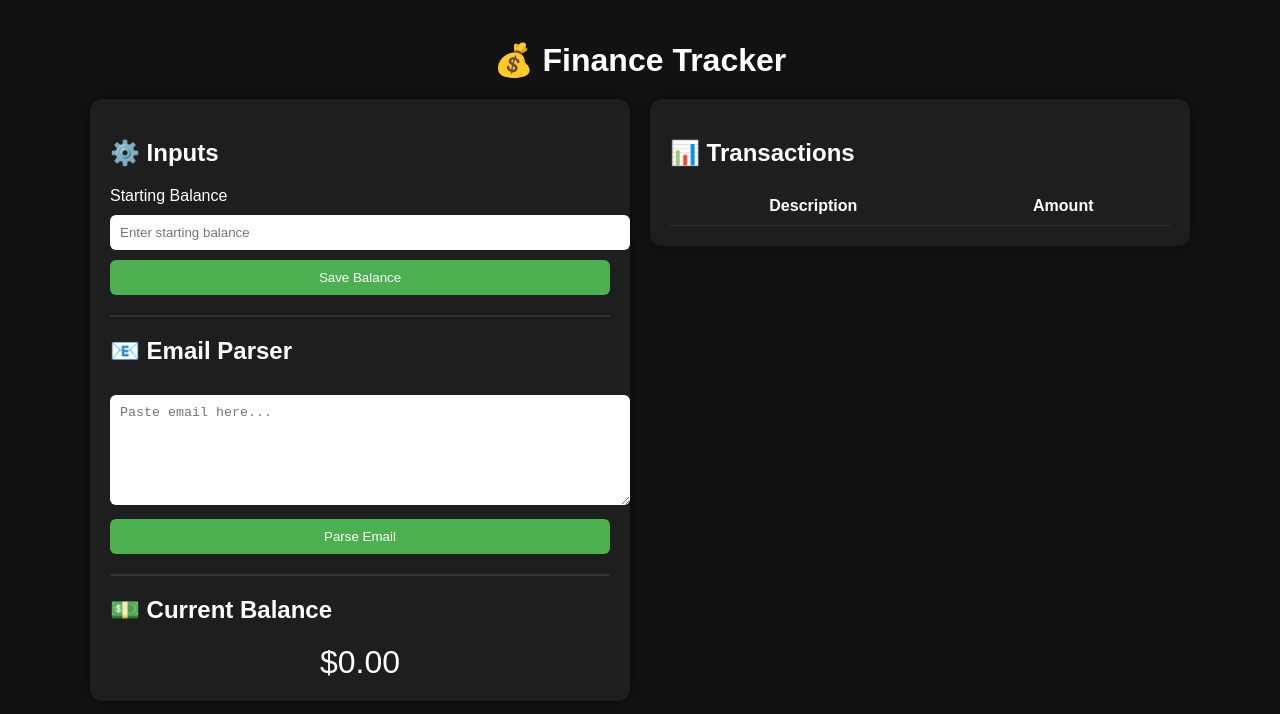
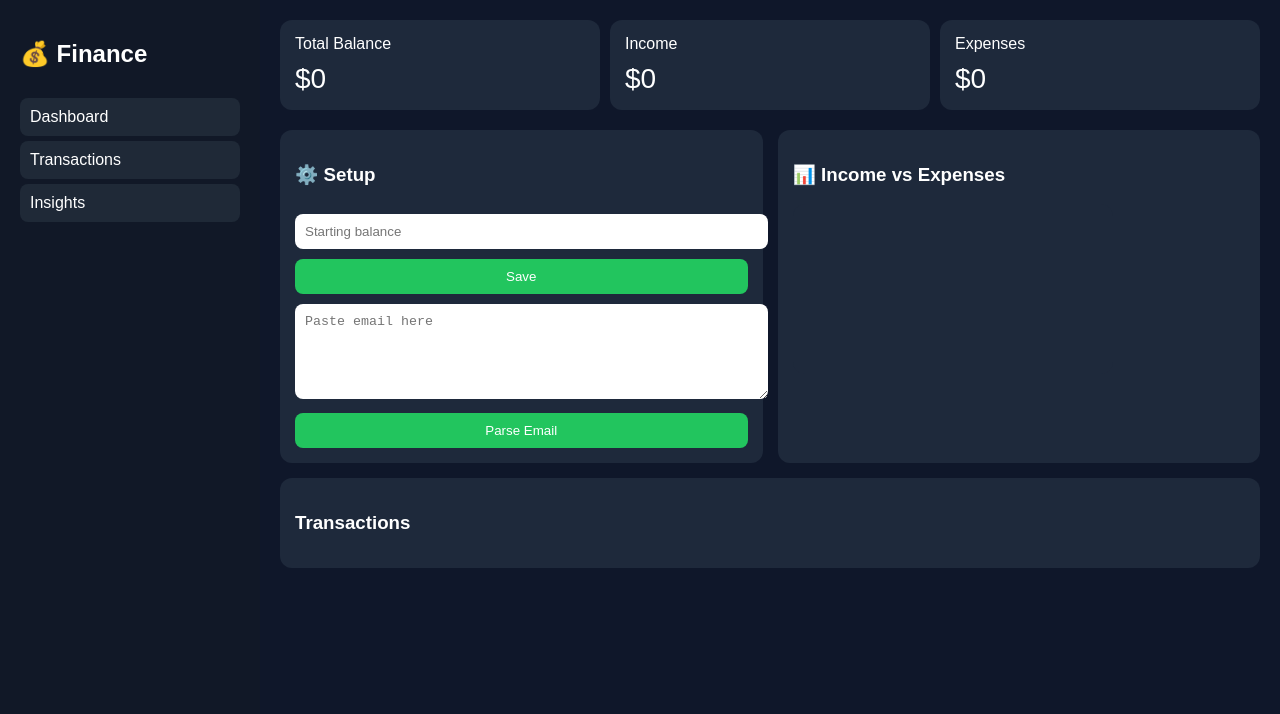
Before and after one commit to shorenathan/shorenathan.github.io, a plain HTML site: page index.html in a window 1280 px wide. Drawn offline with nearby package versions, Linux system fonts and the light colour scheme; no server answers.

Commit message:
Update index.html

```diff
--- a/index.html
+++ b/index.html
@@ -1,55 +1,86 @@
 <!DOCTYPE html>
 <html>
 <head>
-  <title>Finance Tracker</title>
+  <title>Finance Dashboard</title>
   <meta name="viewport" content="width=device-width, initial-scale=1.0">
+
+  <!-- Chart.js -->
+  <script src="https://cdn.jsdelivr.net/npm/chart.js"></script>
 
   <style>
     body {
+      margin: 0;
       font-family: Arial;
-      background: #121212;
+      background: #0f172a;
       color: white;
-      margin: 0;
+      display: flex;
+    }
+
+    /* SIDEBAR */
+    .sidebar {
+      width: 220px;
+      background: #111827;
+      height: 100vh;
       padding: 20px;
     }
 
-    h1 {
-      text-align: center;
+    .sidebar h2 {
+      margin-bottom: 30px;
+    }
+
+    .nav-item {
+      padding: 10px;
+      margin: 5px 0;
+      background: #1f2937;
+      border-radius: 8px;
+    }
+
+    /* MAIN */
+    .main {
+      flex: 1;
+      padding: 20px;
+    }
+
+    .top-cards {
+      display: flex;
+      gap: 10px;
       margin-bottom: 20px;
     }
 
-    .container {
-      display: flex;
-      gap: 20px;
-      max-width: 1100px;
-      margin: auto;
+    .card {
+      flex: 1;
+      background: #1e293b;
+      padding: 15px;
+      border-radius: 12px;
     }
 
-    .column {
-      flex: 1;
-      background: #1e1e1e;
-      padding: 20px;
-      border-radius: 12px;
-      box-shadow: 0 0 10px rgba(0,0,0,0.5);
-      height: fit-content;
+    .big {
+      font-size: 28px;
+      margin-top: 10px;
     }
 
-    input, textarea, button {
+    .grid {
+      display: grid;
+      grid-template-columns: 1fr 1fr;
+      gap: 15px;
+    }
+
+    textarea, input, button {
       width: 100%;
       padding: 10px;
       margin-top: 10px;
-      border-radius: 6px;
+      border-radius: 8px;
       border: none;
     }
 
     button {
-      background: #4CAF50;
+      background: #22c55e;
       color: white;
       cursor: pointer;
     }
 
     button:hover {
-      background: #45a049;
+      background: #16a34a;
     }
 
     table {
@@ -58,66 +89,79 @@
       border-collapse: collapse;
     }
 
-    th, td {
-      padding: 10px;
-      border-bottom: 1px solid #333;
+    td {
+      padding: 8px;
+      border-bottom: 1px solid #334155;
     }
 
-    .positive { color: #4CAF50; }
-    .negative { color: #ff4d4d; }
+    .positive { color: #22c55e; }
+    .negative { color: #ef4444; }
 
-    #balance {
-      font-size: 32px;
-      text-align: center;
-      margin-top: 10px;
+    canvas {
+      background: #1e293b;
+      border-radius: 12px;
+      padding: 10px;
     }
 
-    @media (max-width: 900px) {
-      .container {
-        flex-direction: column;
-      }
-    }
   </style>
 </head>
 
 <body>
 
-<h1>💰 Finance Tracker</h1>
+<!-- SIDEBAR -->
+<div class="sidebar">
+  <h2>💰 Finance</h2>
+  <div class="nav-item">Dashboard</div>
+  <div class="nav-item">Transactions</div>
+  <div class="nav-item">Insights</div>
+</div>
 
-<div class="container">
+<!-- MAIN -->
+<div class="main">
 
-  <!-- LEFT COLUMN -->
-  <div class="column">
-    <h2>⚙️ Inputs</h2>
+  <!-- TOP CARDS -->
+  <div class="top-cards">
+    <div class="card">
+      <div>Total Balance</div>
+      <div class="big" id="balance">$0</div>
+    </div>
 
-    <label>Starting Balance</label>
-    <input type="number" id="startingBalance" placeholder="Enter starting balance">
-    <button onclick="setStartingBalance()">Save Balance</button>
+    <div class="card">
+      <div>Income</div>
+      <div class="big" id="income">$0</div>
+    </div>
 
-    <hr style="margin:20px 0; border:1px solid #333;">
-
-    <h2>📧 Email Parser</h2>
-    <textarea id="emailText" rows="6" placeholder="Paste email here..."></textarea>
-    <button onclick="parseEmail()">Parse Email</button>
-
-    <hr style="margin:20px 0; border:1px solid #333;">
-
-    <h2>💵 Current Balance</h2>
-    <div id="balance">$0.00</div>
+    <div class="card">
+      <div>Expenses</div>
+      <div class="big" id="expenses">$0</div>
+    </div>
   </div>
 
-  <!-- RIGHT COLUMN -->
-  <div class="column">
-    <h2>📊 Transactions</h2>
+  <!-- INPUTS -->
+  <div class="grid">
 
+    <div class="card">
+      <h3>⚙️ Setup</h3>
+
+      <input type="number" id="startingBalance" placeholder="Starting balance">
+      <button onclick="setStartingBalance()">Save</button>
+
+      <textarea id="emailText" rows="5" placeholder="Paste email here"></textarea>
+      <button onclick="parseEmail()">Parse Email</button>
+    </div>
+
+    <div class="card">
+      <h3>📊 Income vs Expenses</h3>
+      <canvas id="chart"></canvas>
+    </div>
+
+  </div>
+
+  <!-- TRANSACTIONS -->
+  <div class="card" style="margin-top:15px;">
+    <h3>Transactions</h3>
     <table>
-      <thead>
-        <tr>
-          <th>Description</th>
-          <th>Amount</th>
-        </tr>
-      </thead>
-      <tbody id="transactionsTable"></tbody>
+      <tbody id="table"></tbody>
     </table>
   </div>
 
@@ -129,74 +173,82 @@ const API_URL = "https://finance-backend-ja91.onrender.com";
 
 let transactions = [];
 let startingBalance = 0;
+let chart;
 
-// ---------------------------
-// LOAD TRANSACTIONS
-// ---------------------------
+// ------------------ LOAD ------------------
 async function loadTransactions() {
-  try {
-    const res = await fetch(API_URL + "/transactions");
-    transactions = await res.json();
-    updateUI();
-  } catch (err) {
-    console.error(err);
-  }
-}
-
-// ---------------------------
-// SET BALANCE
-// ---------------------------
-function setStartingBalance() {
-  startingBalance = parseFloat(
-    document.getElementById("startingBalance").value
-  ) || 0;
-
+  const res = await fetch(API_URL + "/transactions");
+  transactions = await res.json();
   updateUI();
 }
 
-// ---------------------------
-// UI UPDATE
-// ---------------------------
+// ------------------ BALANCE ------------------
+function setStartingBalance() {
+  startingBalance = parseFloat(document.getElementById("startingBalance").value) || 0;
+  updateUI();
+}
+
+// ------------------ UI ------------------
 function updateUI() {
+
   let balance = startingBalance;
+  let income = 0;
+  let expenses = 0;
 
-  const table = document.getElementById("transactionsTable");
+  const table = document.getElementById("table");
   table.innerHTML = "";
 
   transactions.forEach(t => {
     balance += t.amount;
 
+    if (t.amount >= 0) income += t.amount;
+    else expenses += Math.abs(t.amount);
+
     table.innerHTML += `
       <tr>
         <td>${t.desc}</td>
         <td class="${t.amount >= 0 ? 'positive' : 'negative'}">
-          ${t.amount >= 0 ? '+' : ''}${t.amount.toFixed(2)}
+          ${t.amount.toFixed(2)}
         </td>
       </tr>
     `;
   });
 
-  document.getElementById("balance").innerText =
-    "$" + balance.toFixed(2);
+  document.getElementById("balance").innerText = "$" + balance.toFixed(2);
+  document.getElementById("income").innerText = "$" + income.toFixed(2);
+  document.getElementById("expenses").innerText = "$" + expenses.toFixed(2);
+
+  updateChart(income, expenses);
 }
 
-// ---------------------------
-// EMAIL PARSER
-// ---------------------------
+// ------------------ CHART ------------------
+function updateChart(income, expenses) {
+
+  if (chart) chart.destroy();
+
+  chart = new Chart(document.getElementById("chart"), {
+    type: "doughnut",
+    data: {
+      labels: ["Income", "Expenses"],
+      datasets: [{
+        data: [income, expenses]
+      }]
+    }
+  });
+}
+
+// ------------------ EMAIL PARSER ------------------
 async function parseEmail() {
+
   const text = document.getElementById("emailText").value.toLowerCase();
-
   const match = text.match(/\$([0-9]+(\.[0-9]+)?)/);
 
-  if (!match) {
-    alert("No amount found");
-    return;
-  }
+  if (!match) return alert("No amount found");
 
   let amount = parseFloat(match[1]);
   let desc = "Transaction";
 
-  if (text.includes("spent") || text.includes("purchase") || text.includes("charged")) {
+  if (text.includes("spent") || text.includes("charged") || text.includes("purchase")) {
     amount *= -1;
     desc = "Expense";
   }
@@ -212,7 +264,6 @@ async function parseEmail() {
   });
 
   document.getElementById("emailText").value = "";
-
   loadTransactions();
 }
 
```
